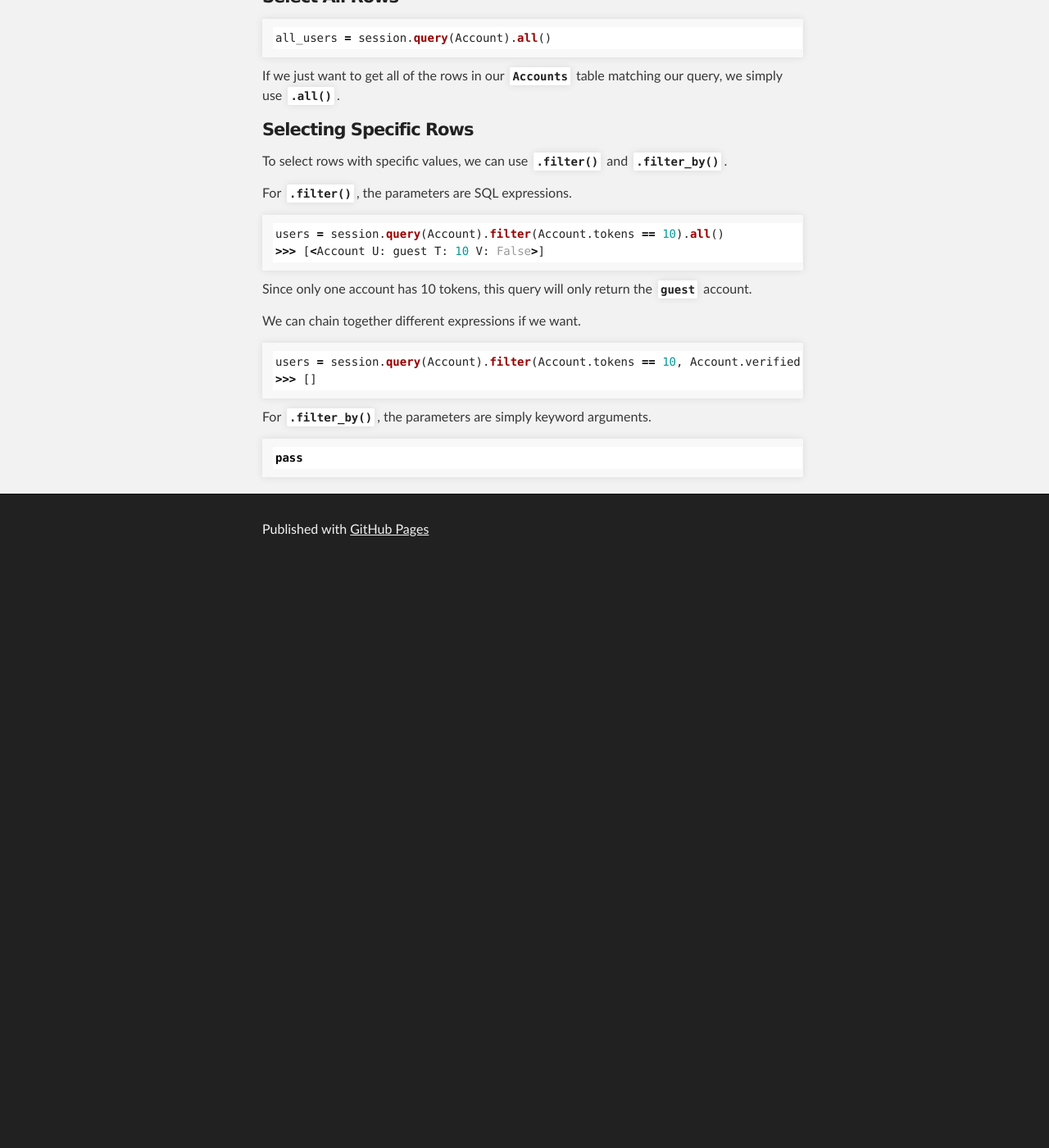
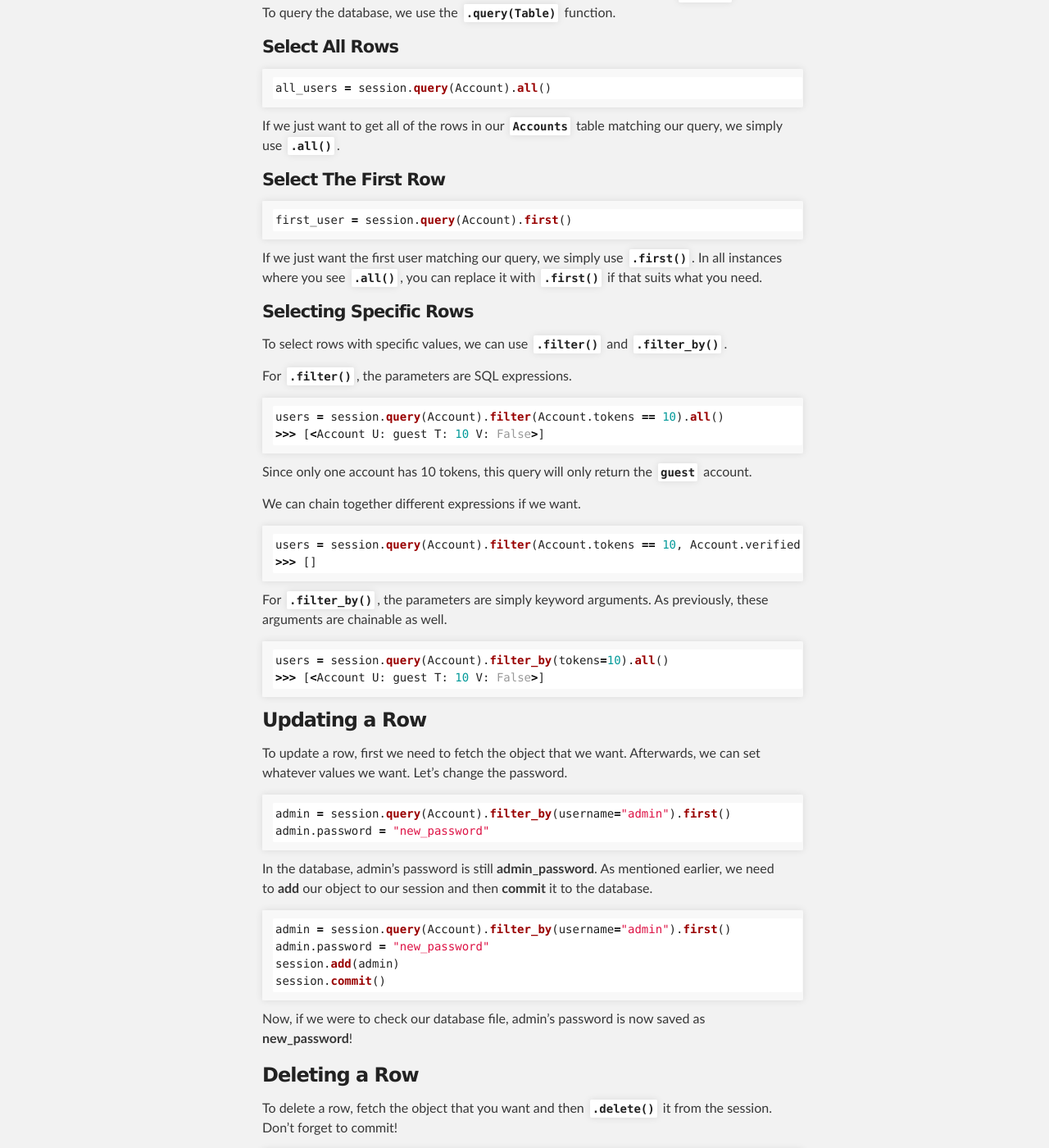
Before and after one commit to pythonforalayman/pythonforalayman.github.io, a Jekyll site: the page built from _posts/2017-03-03-sqlalchemy-iv-database-interaction.markdown, in a window 1280 px wide and 1400 px high, scrolled down 1634 px. Shown: the whole window at 82% size. Built offline with Jekyll 4.4.1, drawn with Linux system fonts in a browser that asks for light colours; nearby versions of some CDN libraries; comment, search, counter and statistics services are not loaded; before the commit the page ends 2326 px from its top, so only the background shows below that; some of the changed text lies outside the part shown.

````diff
--- a/_posts/2017-03-03-sqlalchemy-iv-database-interaction.markdown
+++ b/_posts/2017-03-03-sqlalchemy-iv-database-interaction.markdown
@@ -37,6 +37,11 @@ admin.password = "admin_password"
 
 As you can see, you can mix and match setting different values through the class constructor and through properties of the object itself. This is useful if you need to perform logic on different values before you commit the account to the database.
 
+**Note**: These new accounts do not exist in our database yet - they're only in memory!
+
+***
+
+
 ### Saving to the Database
 
 All interaction with our database will be through our **`session`** variable that we created earlier. Whenever we create, modify, or delete objects, that changes are only stored temporarily in memory. To save it to the database, we have to **`add`** our object to our **`session`** and then **`commit`** the changes.
@@ -55,6 +60,12 @@ session.commit()
 
 Now, if we were to check our **`sqlalchemy-tutorial.db`** file, we would notice two rows. Let's fetch them now!
 
+
+
+***
+
+
+
 ### Selecting Rows from the Database
 
 As mentioned earlier, all of our interaction with our database is with our **`session`** variable. To query the database, we use the **`.query(Table)`** function.
@@ -66,6 +77,15 @@ all_users = session.query(Account).all()
 ```
 
 If we just want to get all of the rows in our **`Accounts`** table matching our query, we simply use **`.all()`**.
+
+#### Select The First Row
+
+```python
+first_user = session.query(Account).first()
+```
+
+If we just want the first user matching our query, we simply use **`.first()`**. In all instances where you see **`.all()`**, you can replace it with **`.first()`** if that suits what you need.
+
 
 
 #### Selecting Specific Rows
@@ -88,8 +108,41 @@ users = session.query(Account).filter(Account.tokens == 10, Account.verified ==
 >>> []
 ```
 
-For **`.filter_by()`**, the parameters are simply keyword arguments.
+For **`.filter_by()`**, the parameters are simply keyword arguments. As previously, these arguments are chainable as well.
 
 ```python
-pass
+users = session.query(Account).filter_by(tokens=10).all()
+>>> [<Account U: guest T: 10 V: False>]
 ```
+
+
+### Updating a Row
+
+To update a row, first we need to fetch the object that we want. Afterwards, we can set whatever values we want. Let's change the password.
+
+```python
+admin = session.query(Account).filter_by(username="admin").first()
+admin.password = "new_password"
+```
+
+In the database, admin's password is still **admin_password**. As mentioned earlier, we need to **add** our object to our session and then **commit** it to the database.
+
+```python
+admin = session.query(Account).filter_by(username="admin").first()
+admin.password = "new_password"
+session.add(admin)
+session.commit()
+```
+
+Now, if we were to check our database file, admin's password is now saved as **new_password**!
+
+
+### Deleting a Row
+
+To delete a row, fetch the object that you want and then **`.delete()`** it from the session. Don't forget to commit!
+
+```python
+guest = session.query(Account).filter_by(username="guest").first()
+session.delete(guest)
+session.commit()
+```
````
Also changed, not shown: other parts of _posts/2017-03-03-sqlalchemy-iv-database-interaction.markdown (+1 -1 lines), _posts/2017-03-03-sqlalchemy.markdown (+36 -0 lines).
